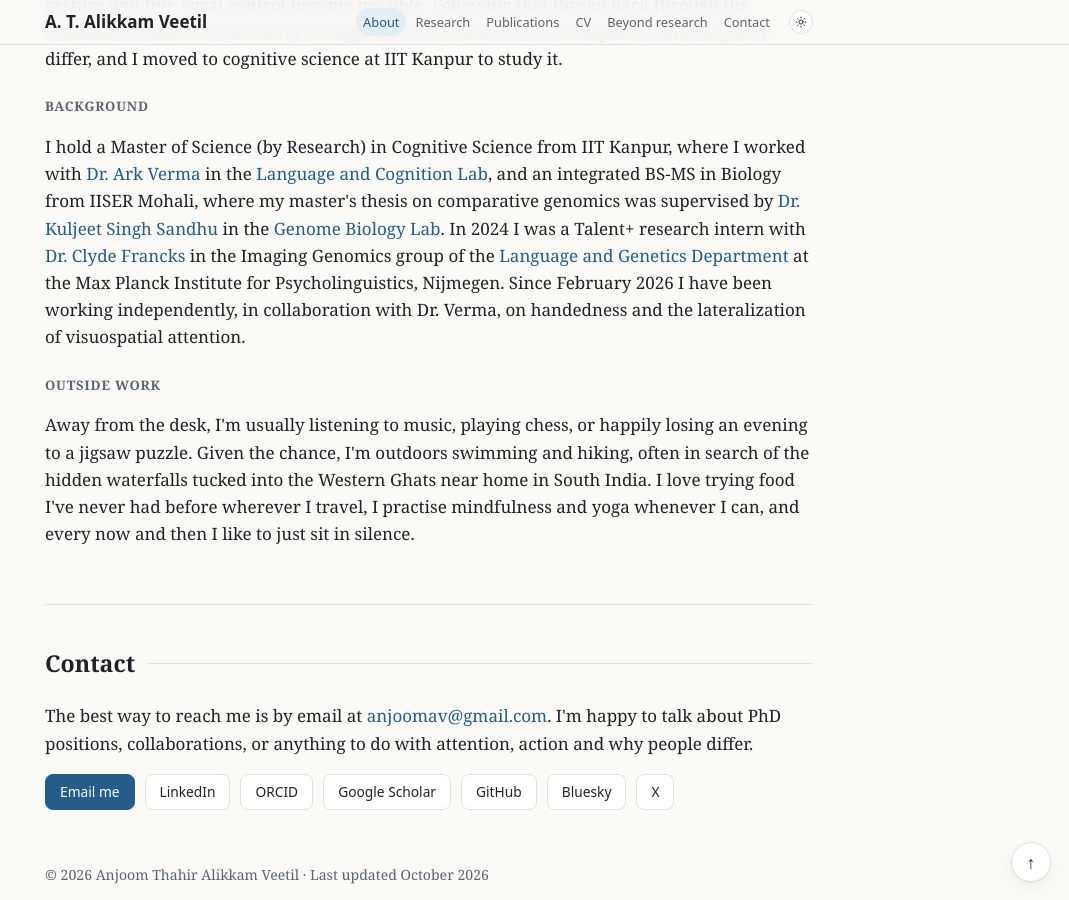
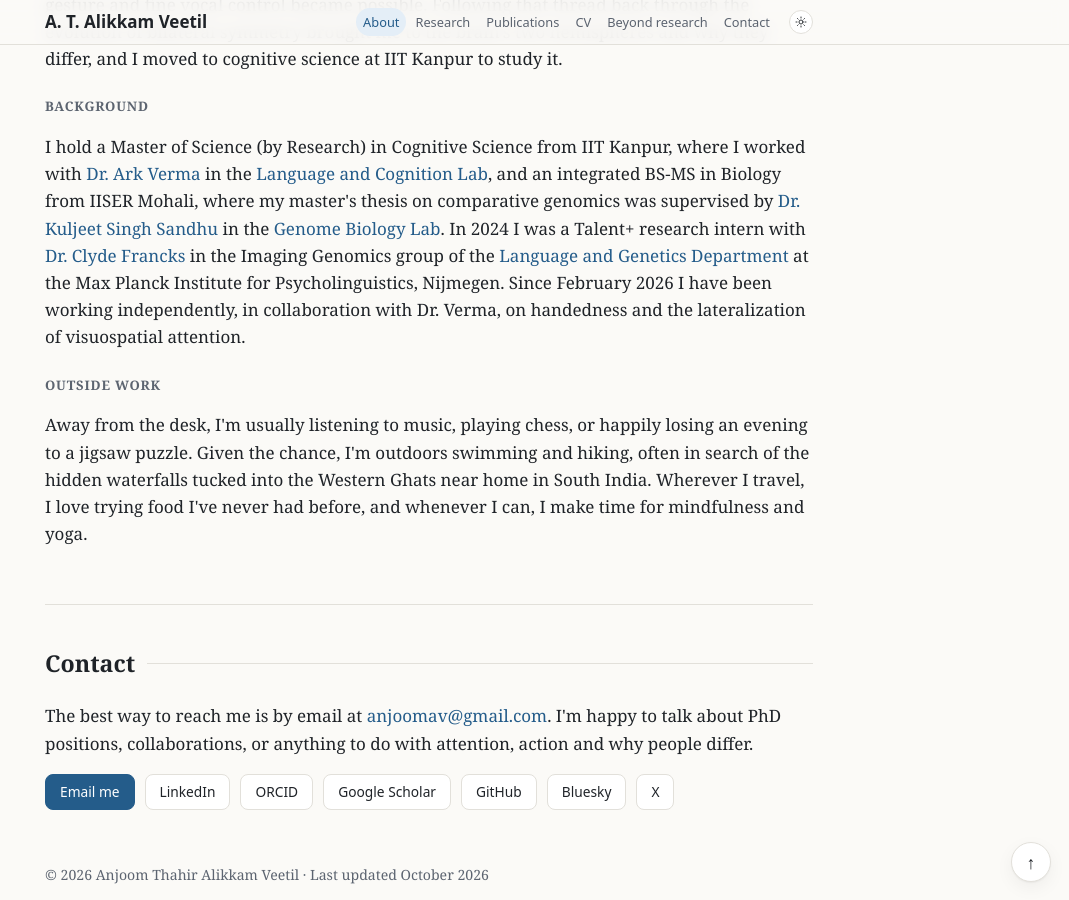
Before and after one commit to anjoomav/anjoomav.github.io, a Jekyll site: the page built from index.html, in a window 1280 px wide and 900 px high, scrolled down 1012 px. Shown: the whole window, without its empty margins (211-1280 px from the left). Built offline with Jekyll 4.4.1, drawn with Linux system fonts in a browser that asks for light colours.

Commit message:
Outside work: drop the silence line, restructure last sentence

```diff
--- a/index.html
+++ b/index.html
@@ -40,7 +40,7 @@
     <h3 class="sub">Background</h3>
     <p>I hold a Master of Science (by Research) in Cognitive Science from IIT Kanpur, where I worked with <a href="https://www.iitk.ac.in/ark-verma">Dr. Ark Verma</a> in the <a href="https://sites.google.com/view/langcoglabiitk/home">Language and Cognition Lab</a>, and an integrated BS-MS in Biology from IISER Mohali, where my master's thesis on comparative genomics was supervised by <a href="https://www.iisermohali.ac.in/faculty/dbs/sandhuks">Dr. Kuljeet Singh Sandhu</a> in the <a href="https://sites.google.com/site/kulsinsan/">Genome Biology Lab</a>. In 2024 I was a Talent+ research intern with <a href="https://www.mpi.nl/people/francks-clyde">Dr. Clyde Francks</a> in the Imaging Genomics group of the <a href="https://www.mpi.nl/department/language-genetics/2">Language and Genetics Department</a> at the Max Planck Institute for Psycholinguistics, Nijmegen. Since February 2026 I have been working independently, in collaboration with Dr. Verma, on handedness and the lateralization of visuospatial attention.</p>
     <h3 class="sub">Outside work</h3>
-    <p>Away from the desk, I'm usually listening to music, playing chess, or happily losing an evening to a jigsaw puzzle. Given the chance, I'm outdoors swimming and hiking, often in search of the hidden waterfalls tucked into the Western Ghats near home in South India. I love trying food I've never had before wherever I travel, I practise mindfulness and yoga whenever I can, and every now and then I like to just sit in silence.</p>
+    <p>Away from the desk, I'm usually listening to music, playing chess, or happily losing an evening to a jigsaw puzzle. Given the chance, I'm outdoors swimming and hiking, often in search of the hidden waterfalls tucked into the Western Ghats near home in South India. Wherever I travel, I love trying food I've never had before, and whenever I can, I make time for mindfulness and yoga.</p>
   </section>
 
   <section id="contact">
```
